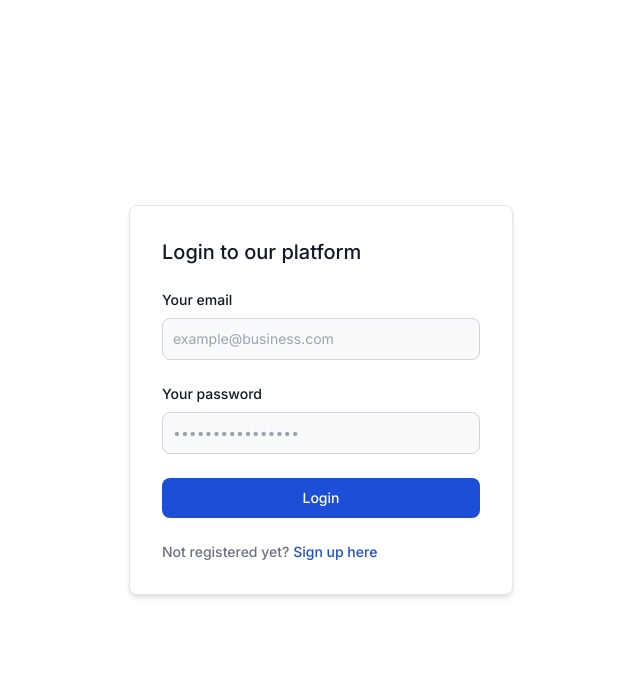
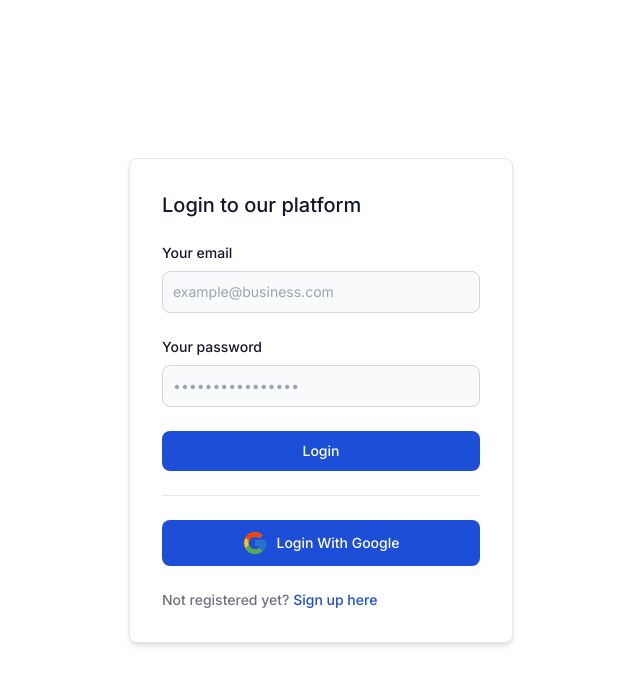
Before and after one commit to miftt/learnin-next-app-router, a Next.js app: page /login in a window 1280 px wide. Shown: the top 684 px of the page, without its empty margins (319-959 px from the left). Built offline with nearby package versions, Linux system fonts and the light colour scheme.

Commit message:
add: login with google

```diff
--- a/src/components/modal/index.tsx
+++ b/src/components/modal/index.tsx
@@ -5,6 +5,7 @@ import Link from 'next/link';
 import { signIn } from 'next-auth/react';
 import { useRouter} from 'next/navigation';
 import {Toaster, toast} from 'sonner'
+import { FcGoogle } from "react-icons/fc";
 
 import Input from '../Input';
 import Label from '../Label';
@@ -159,6 +160,32 @@ const LogReg: React.FC<LogRegProps> = ({type, searchParams}) => {
           >
             {isLoading ? loadingText : 'Loading...' && type === 'login' ? 'Login' : 'Sign Up'}
           </button>
+          <hr />
+          <button
+           type='button'
+           onClick={() => signIn('google', ({callbackUrl: getCallbackurl(), redirect: false}))}
+           className="
+             w-full
+             text-white
+             bg-blue-700
+             hover:bg-blue-800
+             focus:ring-4
+             focus:ring-blue-300
+             font-medium
+             rounded-lg
+             text-sm
+             px-5
+             py-2.5
+             text-center flex
+             items-center
+             justify-center
+             dark:bg-blue-600
+             dark:hover:bg-blue-700
+             dark:focus:ring-blue-800
+            "
+          >
+            <FcGoogle className="text-neutral-400 hover:text-white mr-2 transition" size={26}/>Login With Google
+          </button>
           <div className="text-sm font-medium text-gray-500 dark:text-gray-300">
             {type === 'login' ? 'Not registered yet?' : 'Have registered?'}{' '}
             <Link
```
